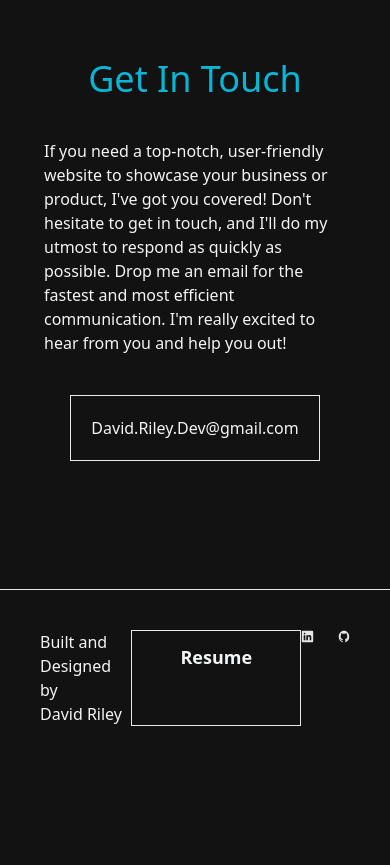
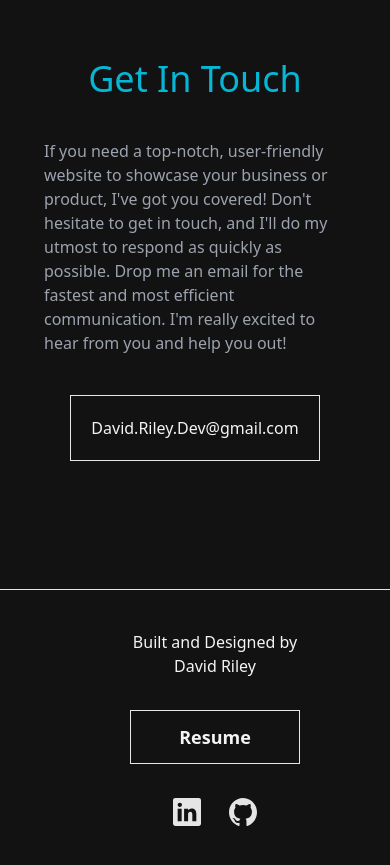
Before and after one commit to Drayved/Portfolio, a React (Vite) app: page / in a window 390 px wide. Shown: the part 6980-7845 px from the top of the page. Before the commit the page ends 7746 px from the top, so only its background shows below. Built offline with nearby package versions, Linux system fonts and the light colour scheme.

Commit message:
Added css effects. Projects now fade in one at a time

```diff
--- a/src/components/Contact.tsx
+++ b/src/components/Contact.tsx
@@ -10,14 +10,14 @@ const Contact = () => {
         <section id='contact' ref={ref} className={`section mt-32 px-5 w-full flex flex-col items-center ${inView ? 'visible' : ''}`}>
             <div>
                 <h1 className="text-4xl text-cyan-500 text-center">Get In Touch</h1>
-                <p className="mt-10 px-6 lg:max-w-[1200px] lg:text-center">
+                <p className="mt-10 px-6 lg:max-w-[1200px] lg:text-center text-gray-400">
                     If you need a top-notch, user-friendly website to showcase your business or product,
                     I've got you covered! Don't hesitate to get in touch, and I'll do my utmost to respond
                     as quickly as possible. Drop me an email for the fastest and most efficient communication.
                     I'm really excited to hear from you and help you out!
                 </p>
                 <div className="flex justify-center">
-                    <a href="mailto:David.Riley.Dev@gmail.com" className="mt-10 border p-5 hover:border-cyan-500 mx-auto">David.Riley.Dev@gmail.com</a>
+                    <a href="mailto:David.Riley.Dev@gmail.com" className="mt-10 border p-5 btn-hover mx-auto">David.Riley.Dev@gmail.com</a>
                 </div>
 
             </div>
--- a/src/components/Footer.tsx
+++ b/src/components/Footer.tsx
@@ -2,11 +2,11 @@
 const Footer = ( ) => {
 
     return(
-        <footer className="py-10 mt-32 border-t">
-            <div className="flex pl-10 justify-between lg:w-[80%] lg:mx-auto">
-                <p className="flex flex-col">Built and Designed by<span>David Riley</span> </p>
-                <a className="border py-3 px-12 hover:border-cyan-500 font-semibold text-lg" href="https://docs.google.com/document/d/1K-TI-o4oTf1njuind_5i-n4trzjysyPxSXZN1UVnSz4/edit?usp=sharing" target="_blank">Resume</a>
-                <div className="flex gap-6 pr-10">
+        <footer className=" py-10 mt-32 border-t">
+            <div className="flex flex-col items-center sm:flex-row pl-10 sm:justify-between lg:w-[80%] lg:mx-auto">
+                <p className="flex flex-col">Built and Designed by<span className="text-center sm:text-left">David Riley</span> </p>
+                <a className="my-8 sm:my-0 border py-3 px-12 btn-hover font-semibold text-lg" href="https://docs.google.com/document/d/1K-TI-o4oTf1njuind_5i-n4trzjysyPxSXZN1UVnSz4/edit?usp=sharing" target="_blank">Resume</a>
+                <div className="flex gap-6 sm:pr-10 ">
                         <a className="hover:scale-110" href="https://www.linkedin.com/in/david-riley-dev/" target="_blank">
                             <img className="w-8" src="/images/linkedin.svg" alt="" />
                         </a>
--- a/src/components/Nav.tsx
+++ b/src/components/Nav.tsx
@@ -45,7 +45,7 @@ const Nav = () => {
   };
 
   const navElements = (
-    <ul className={`p-6 font-semibold ${showMenuSmall || showMenu ? 'flex flex-row gap-6 text-lg' : 'hidden'} ${window.innerWidth < 1024 || showMenu ? 'flex-col flex gap-10 mb-10 text-2xl' : ''}`}>
+    <ul className={`p-6 font-semibold  ${showMenuSmall || showMenu ? 'flex flex-row gap-6 text-lg' : 'hidden'} ${window.innerWidth < 1024 || showMenu ? 'flex-col flex gap-10 mb-10 text-2xl' : ''}`}>
       <li className="cursor-pointer hover:text-cyan-500">
         <a href="#home" onClick={() => window.scrollTo({ top: 0, behavior: 'smooth' })}>Home</a>
       </li>
@@ -76,7 +76,7 @@ const Nav = () => {
       {showScrollButton && (
         <>
        <div className="fixed top-6 right-9 mr-10 z-50">
-            <div className={`menu-btn ${showMenu ? "active" : ""}`} onClick={toggleMenu}>
+            <div className={`menu-btn  ${showMenu ? "active" : ""}`} onClick={toggleMenu}>
               <div className="menu-btn-burger"></div>
             </div>
           </div>
--- a/src/components/Projects.tsx
+++ b/src/components/Projects.tsx
@@ -2,16 +2,37 @@ import { useInView } from 'react-intersection-observer';
 
 const Projects = () => {
 
-    const [ref, inView] = useInView({
+    const [ref1, inView1] = useInView({
         triggerOnce: true,
+
       });
+
+      const [ref2, inView2] = useInView({
+        triggerOnce: true,
+        threshold: 0.2, // Adjust the threshold as needed
+      });
+
+      const [ref3, inView3] = useInView({
+        triggerOnce: true,
+        threshold: 0.2, // Adjust the threshold as needed
+      });
+
+      const [ref4, inView4] = useInView({
+        triggerOnce: true,
+        threshold: 0.2, // Adjust the threshold as needed
+      });
+
+      console.log("inView1:", inView1);
+console.log("inView2:", inView2);
+console.log("inView3:", inView3);
+console.log("inView4:", inView4);
 
 
     return (
-        <section id="projects" ref={ref} className={`section w-full xl:w-[90%] flex flex-col items-center mx-auto mt-52 ${inView ? 'visible' : ''}`}>
+        <section id="projects"  className={` w-full xl:w-[90%] flex flex-col items-center mx-auto mt-52 `}>
             <h1 className="text-2xl text-cyan-500 font-semibold">PROJECTS</h1>
             {/* First card */}
-            <div className="mt-10 shadow p-5 rounded-2xl  max-w-[90%] xl:h-[29rem] xl:max-w-[1200px] xl:flex mx-auto">
+            <div ref={ref1} className={`project mt-10 shadow p-5 rounded-2xl max-w-[90%] xl:h-[29rem] xl:max-w-[1200px] xl:flex mx-auto ${inView1 ? 'visible' : ''}`}>
 
                 <div className={`project-image-container xl:min-w-[550px] rounded-lg h-[25rem]  mx-auto xl:h-auto`}>
                     <div className="overlay bg-[#121212] opacity-20 hover:opacity-0 w-full h-full"></div>
@@ -49,7 +70,7 @@ const Projects = () => {
             </div>
 
             {/* Second card */}
-            <div className="mt-10 shadow p-5 rounded-2xl  max-w-[90%] xl:h-[29rem] xl:max-w-[1200px] xl:flex mx-auto">
+            <div ref={ref2} className={`project mt-10 shadow p-5 rounded-2xl max-w-[90%] xl:h-[29rem] xl:max-w-[1200px] xl:flex mx-auto ${inView2 ? 'visible' : ''}`}>
 
             <div className={`project-image-container-2 xl:min-w-[550px] rounded-lg h-[25rem] order-2 mx-auto xl:h-auto`}>
                     <div className="overlay bg-[#121212] opacity-20 hover:opacity-0 w-full h-full"></div>
@@ -89,7 +110,7 @@ const Projects = () => {
 
             {/* Third card */}
 
-            <div className="mt-10 shadow p-5 rounded-2xl  max-w-[90%] xl:h-[29rem] xl:max-w-[1200px] xl:flex mx-auto">
+            <div ref={ref3} className={`project mt-10 shadow p-5 rounded-2xl max-w-[90%] xl:h-[29rem] xl:max-w-[1200px] xl:flex mx-auto ${inView3 ? 'visible' : ''}`}>
 
                 <div className={`project-image-container-3 xl:min-w-[550px] rounded-lg h-[25rem]  mx-auto xl:h-auto`}>
                     <div className="overlay bg-[#121212] opacity-20 hover:opacity-0 w-full h-full"></div>
@@ -129,7 +150,7 @@ const Projects = () => {
 
             {/* fourth card */}
 
-            <div className="mt-10 shadow p-5 rounded-2xl  max-w-[90%] xl:h-[29rem] xl:max-w-[1200px] xl:flex mx-auto">
+            <div ref={ref4} className={`project mt-10 shadow p-5 rounded-2xl max-w-[90%] xl:h-[29rem] xl:max-w-[1200px] xl:flex mx-auto ${inView4 ? 'visible' : ''}`}>
 
             <div className={`project-image-container-4 xl:min-w-[550px] rounded-lg  h-[25rem] order-2  mx-auto xl:h-auto`}>
                 <div className="overlay bg-[#121212] opacity-20 hover:opacity-0 w-full h-full"></div>
--- a/src/index.css
+++ b/src/index.css
@@ -12,10 +12,21 @@ body{
 }
 
 .section {
-    opacity: 0;
-    transition: opacity 3s ease-in-out;
-  }
+  opacity: 0;
+  transition: opacity 2s ease-in-out;
+}
 
-  .visible {
-    opacity: 1;
-  }
+.visible {
+  opacity: 1;
+}
+
+.btn-hover {
+  background: linear-gradient(to right, #37c4e7 10%, #121212 50%);
+  background-size: 200% 100%;
+  background-position: 100% 0;
+  transition: background 0.7s;
+}
+
+.btn-hover:hover {
+  background-position: 0 0;
+}
--- a/src/styles/hero.css
+++ b/src/styles/hero.css
@@ -18,7 +18,7 @@
 
 @keyframes borderRadiusAnimation {
     0% {
-        border-radius: 50% 70% 70% 50%;
+        border-radius: 80%;
     }
     12.5% {
         border-radius: 50% 60% 50% 50%;
--- a/src/styles/projects.css
+++ b/src/styles/projects.css
@@ -58,3 +58,8 @@
 .visit-site:hover {
   background-position: 0 0;
 }
+
+.project {
+  opacity: 0;
+  transition: opacity 2s ease-in-out;
+}
```
Lines whose indentation alone changed are shown as unchanged.
